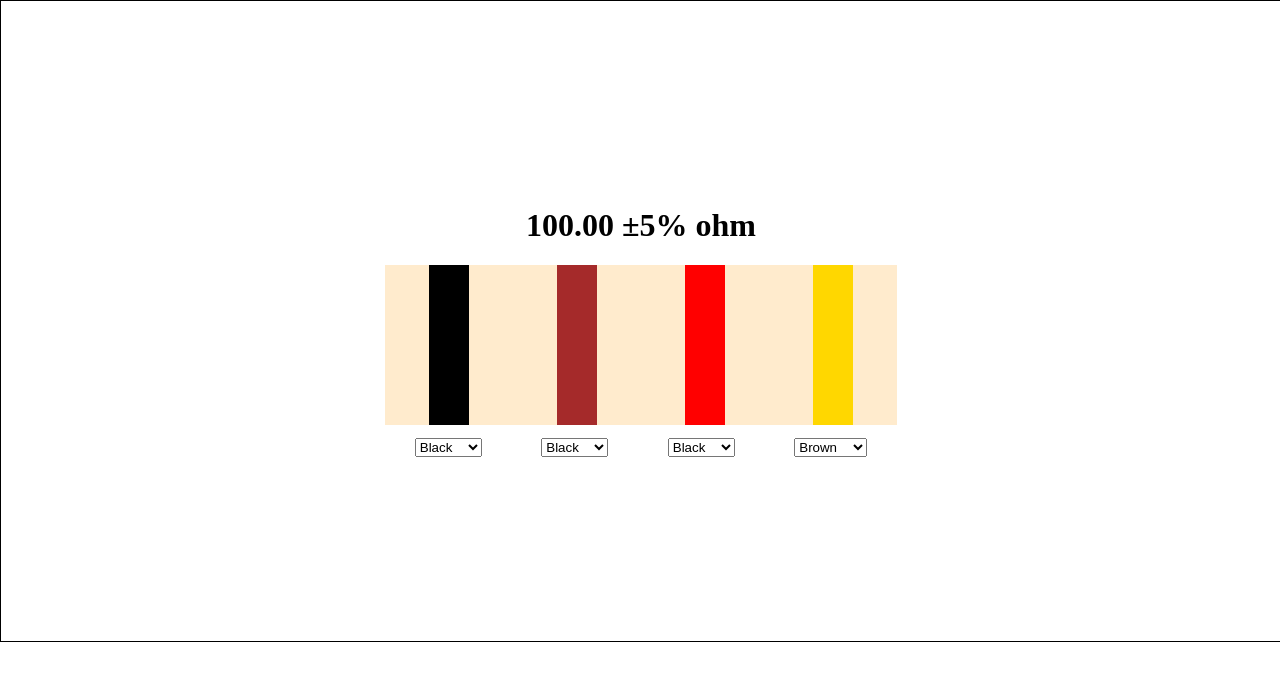
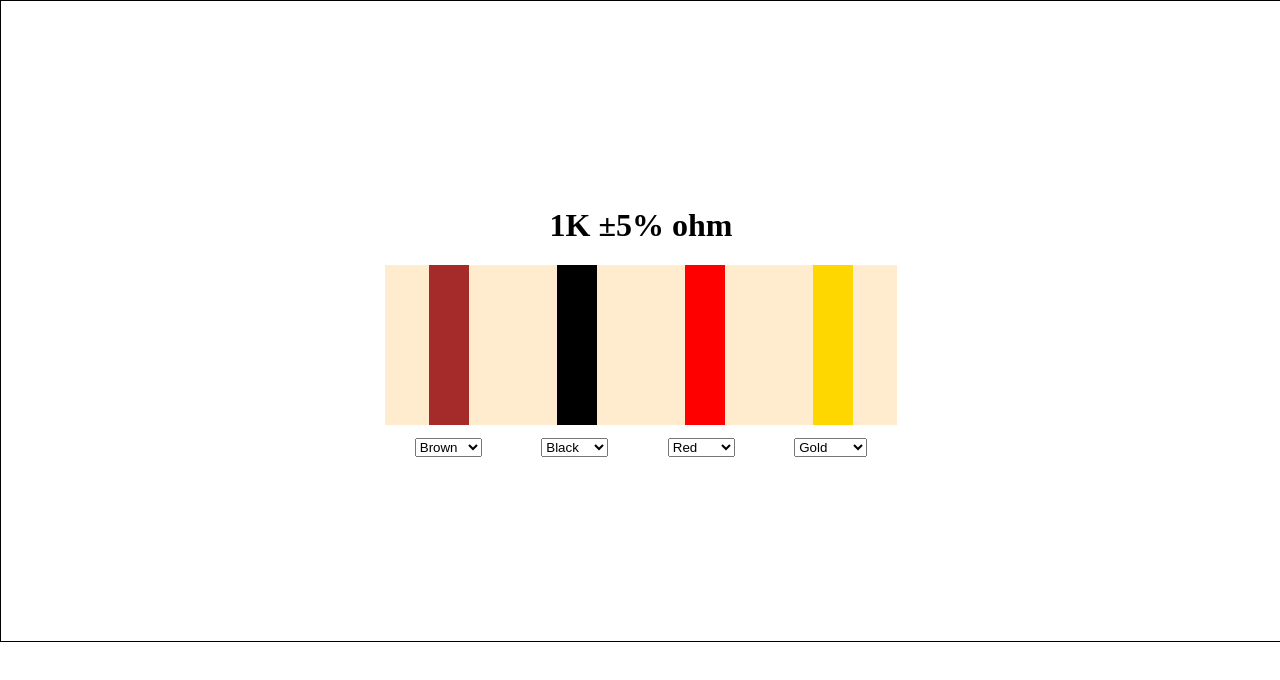
Before and after one commit to GeracNeto/resistor-code, a React (Vite) app: page / in a window 1280 px wide. Shown: the top 680 px of the page. Built offline with nearby package versions, Linux system fonts and the light colour scheme.

Commit message:
Definido valores iniciais para o resistor padrão que será mostrado quando a tela iniciar,  ajustado condições para formatação do resultado na tela

```diff
--- a/src/components/resistor/index.jsx
+++ b/src/components/resistor/index.jsx
@@ -4,8 +4,8 @@ import './style.css';
 
 export function Resistor(){
 
-    const [colorOne, setColorOne] = useState('box black');
-    const [colorTwo, setColorTwo] = useState('box brown');
+    const [colorOne, setColorOne] = useState('box brown');
+    const [colorTwo, setColorTwo] = useState('box black');
     const [colorThree, setColorThree] = useState('box red');
     const [colorFour, setColorFour] = useState('box gold');
 
@@ -25,19 +25,19 @@ export function Resistor(){
     let result = mult.toString() + resFour + ' ohm';
 
 
-    if(mult > 1000 && mult <= 1000000){
+    if(mult >= 1000 && mult < 1000000){
         mult = mult / 1000
 
         result = mult.toString() + 'K' + resFour + ' ohm'
     }
 
-    else if(mult > 1000000 && mult <= 1000000000){
+    else if(mult >= 1000000 && mult < 1000000000){
         mult = mult / 1000000
 
         result = mult.toString() + 'M' + resFour + ' ohm'
     }
 
-    else if(mult > 1000000000){
+    else if(mult >= 1000000000){
         mult = mult / 1000000000
         result = mult.toString() + 'G' + resFour + ' ohm'
     }
@@ -213,19 +213,19 @@ export function Resistor(){
                 break;
 
             case 'box green':
-                setResFour(' ±0,5%')
+                setResFour(' ±0.5%')
                 break;
 
             case 'box blue':
-                setResFour(' ±0,25%')
+                setResFour(' ±0.25%')
                 break;
 
             case 'box violet':
-                setResFour(' ±0,1%')
+                setResFour(' ±0.1%')
                 break;
 
             case 'box gray':
-                setResFour(' ±0,05%')
+                setResFour(' ±0.05%')
                 break;
 
             case 'box gold':
@@ -264,7 +264,7 @@ export function Resistor(){
             <div className="select-color">
                 <select onChange={e => setColorOne(e.target.value)}>
                     <option value="box black">Black</option>
-                    <option value="box brown">Brown</option>
+                    <option value="box brown" selected>Brown</option>
                     <option value="box red">Red</option>
                     <option value="box orange">Orange</option>
                     <option value="box yellow">Yellow</option>
@@ -276,7 +276,7 @@ export function Resistor(){
                 </select>
 
                 <select onChange={e => setColorTwo(e.target.value)}>
-                    <option value="box black">Black</option>
+                    <option value="box black" selected>Black</option>
                     <option value="box brown">Brown</option>
                     <option value="box red">Red</option>
                     <option value="box orange">Orange</option>
@@ -291,7 +291,7 @@ export function Resistor(){
                 <select onChange={e => setColorThree(e.target.value)}>
                     <option value="box black">Black</option>
                     <option value="box brown">Brown</option>
-                    <option value="box red">Red</option>
+                    <option value="box red" selected>Red</option>
                     <option value="box orange">Orange</option>
                     <option value="box yellow">Yellow</option>
                     <option value="box green">Green</option>
@@ -310,7 +310,7 @@ export function Resistor(){
                     <option value="box blue">Blue</option>
                     <option value="box violet">Violet</option>
                     <option value="box gray">Gray</option>
-                    <option value="box gold">Gold</option>
+                    <option value="box gold" selected>Gold</option>
                     <option value="box silver">Silver</option>
                     <option value="box no-color">No-color</option>
                 </select>
```
